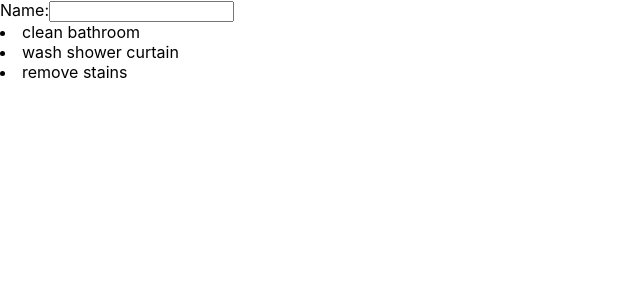
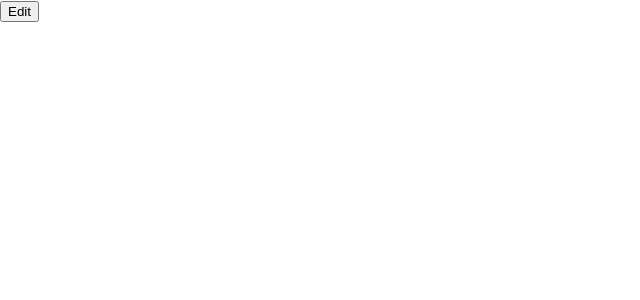
Before and after one commit to nickrally/quick-react-examples, a React (Create React App) app: page / in a window 1280 px wide. Shown: the top 300 px of the page, without its empty margins (0-640 px from the left). Built offline with nearby package versions, Linux system fonts and the light colour scheme.

Commit message:
toggle Edit and Submit

```diff
--- a/src/App.js
+++ b/src/App.js
@@ -1,26 +1,29 @@
-import React, { useState } from 'react';
-function App() {
-  const [name, setName] = useState(null);
-  const todos = [
-    'clean bathroom',
-    'wash shower curtain',
-    'remove stains'
-  ]
-  const handleChange = (e) => setName(e.target.value);
-  return (
-    <div className="App">
+import React from 'react';
+const { useState, useRef, useEffect } = React;
+
+const App = () => {
+    const [isEditing, setEditing] = useState(false);
+    const [ btnTxt, setBtnTxt ]  = useState('Edit');
+    const toggleEditing = () => {
+      setEditing(!isEditing);
+      setBtnTxt(isEditing ? 'Edit' : 'Submit')
+    };
+
+    const inputRef = useRef(null);
+
+    useEffect(() => {
+      if (isEditing) {
+        inputRef.current.focus();
+        inputRef.current.style.background = '#ddf'
+      }
+    }, [isEditing]);
+
+    return (
       <div>
-        <label>Name:</label>
-        <input type="text" onChange={handleChange} />
-        {
-          name && <p>Hello, {name}, your todos are:</p>
-        }
-        <div>
-          {todos.map(todo => <li>{todo}</li>)}
-        </div>
+        {isEditing && <input ref={inputRef} />}
+        <button onClick={toggleEditing}>{btnTxt}</button>
       </div>
-    </div>
-  );
+    );
 }
 
 export default App;
```
